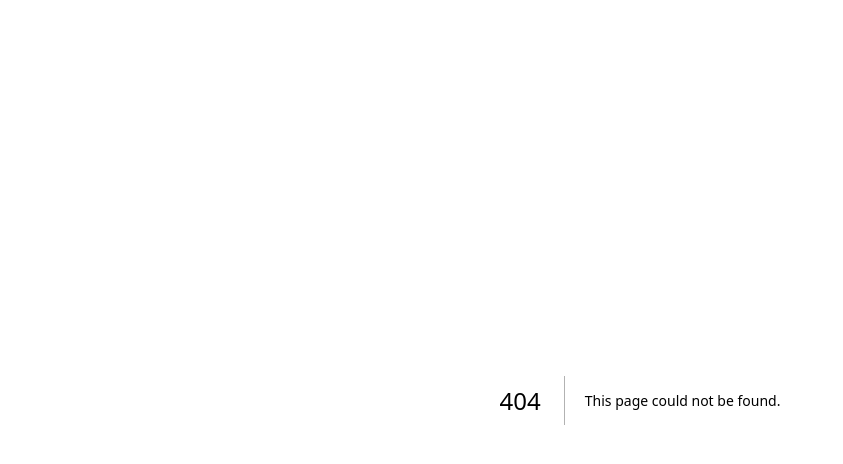
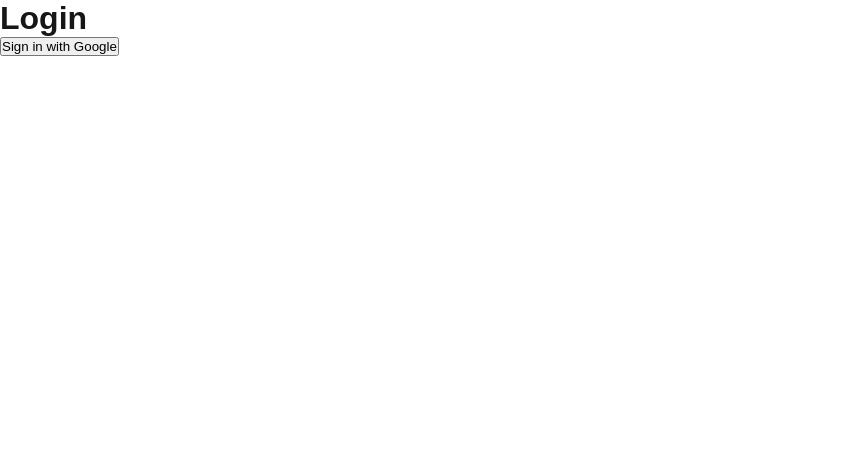
Before and after one commit to michaelzixizhou/libralink, a Next.js app: page /login in a window 1280 px wide. Before the commit this address had no page. Shown: the top 464 px of the page, without its empty margins (0-843 px from the left). Built offline with nearby package versions, Linux system fonts and the light colour scheme.

Commit message:
Login system

```diff
--- /dev/null
+++ b/src/app/login/page.js
@@ -0,0 +1,21 @@
+
+'use client';
+
+import { signIn } from 'next-auth/react';
+
+export default function LoginPage() {
+  return (
+    <div>
+      <h1>Login</h1>
+      <button
+        onClick={() =>
+          signIn('google', {
+            callbackUrl: '/',
+          })
+        }
+      >
+        Sign in with Google
+      </button>
+    </div>
+  );
+}
```
Also changed, not shown: 1 other file (tests, documents, lock files or other folders).
